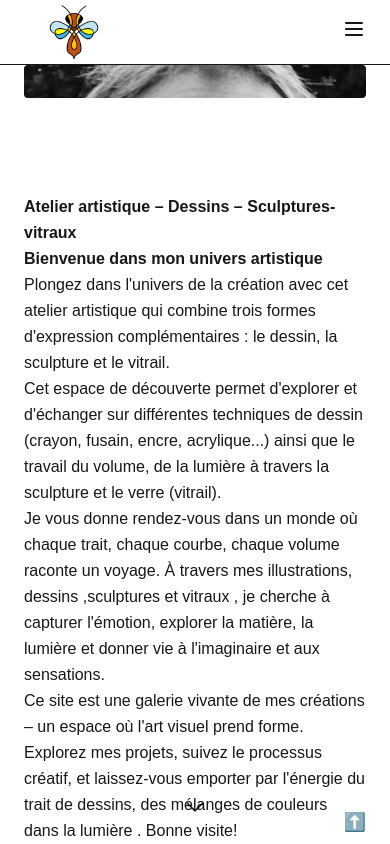
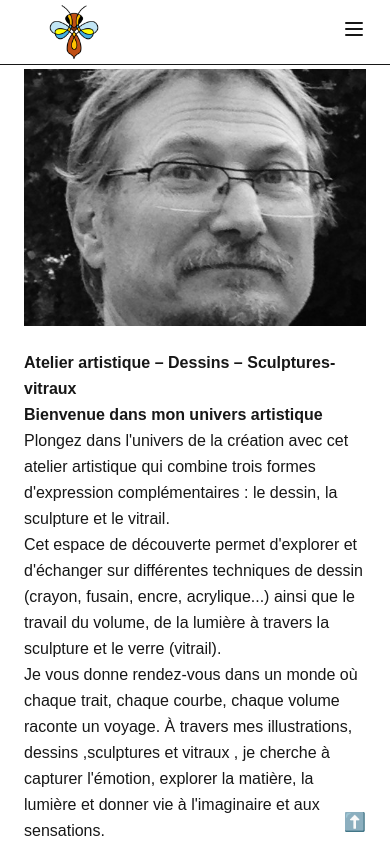
Before and after one commit to Drakinfer/FabriceCheruel, a Next.js app: page / in a window 390 px wide. Shown: the top 844 px of the page. Built offline with nearby package versions, Linux system fonts and the light colour scheme; no server answers; the database is empty.

Commit message:
fix mobile view HomePage

```diff
--- a/src/app/components/Footer.js
+++ b/src/app/components/Footer.js
@@ -42,7 +42,7 @@ export default function Footer() {
               <li>
                 Email :
                 <a href="mailto:contact@monsite.com" className="link">
-                  contact@monsite.com
+                  fabrice.cheruel@gmail.com
                 </a>
               </li>
               <li>
--- a/src/app/components/HomeSectionFirst.js
+++ b/src/app/components/HomeSectionFirst.js
@@ -4,9 +4,9 @@ import ProtectedImage from './ProtectedImage';
 
 export default function HomeSection1({ onScrollDown }) {
   return (
-    <section className="w-full h-full flex items-center justify-center relative px-6 sm:px-12">
-      <div className="h-full flex flex-col md:flex-row w-full max-w-7xl items-center justify-between gap-24">
-        <div className="relative w-full md:w-1/2 md:aspect-auto overflow-hidden rounded">
+    <section className="w-full min-h-[calc(100vh+3rem)] md:min-h-0 flex items-center justify-center relative px-6 sm:px-12">
+      <div className="h-full flex flex-col md:flex-row w-full max-w-7xl items-center justify-between md:gap-24 gap-6">
+        <div className="relative w-full md:w-1/2 md:aspect-auto md:overflow-hidden rounded mt-1">
           <ProtectedImage
             src="/accueil.jpg"
             alt="Fabrice Cheruel"
@@ -16,7 +16,7 @@ export default function HomeSection1({ onScrollDown }) {
         </div>
 
         {/* Texte */}
-        <div className="w-full md:w-1/2 text-left leading-relaxed">
+        <div className="w-full md:w-1/2 text-left leading-relaxed pb-20 md:pb-0">
           <p>
             <span className="font-bold">
               Atelier artistique – Dessins – Sculptures-vitraux
--- a/src/app/components/HomeSectionSecond.js
+++ b/src/app/components/HomeSectionSecond.js
@@ -27,9 +27,9 @@ export default function HomeSection2({ onScrollUp }) {
       </button>
       <h2 className="pt-15 text-3xl font-semibold">Ma dernière création</h2>
       {product && (
-        <div className="flex flex-col md:flex-row items-center justify-between gap-16 max-w-6xl w-full h-full">
+        <div className="flex flex-col md:flex-row items-center md:justify-between md:gap-16 max-w-6xl w-full h-full">
           {/* Colonne image + texte */}
-          <div className="flex flex-col justify-center h-full items-center gap-4 w-full md:w-2/3">
+          <div className="flex flex-col justify-center md:h-full items-center gap-4 w-full md:w-2/3">
             <Link href={`galerie/${product.id}`} className="w-full">
               <div className="relative w-full aspect-[4/3] max-w-md border border-black rounded overflow-hidden">
                 <ProtectedImage
```
